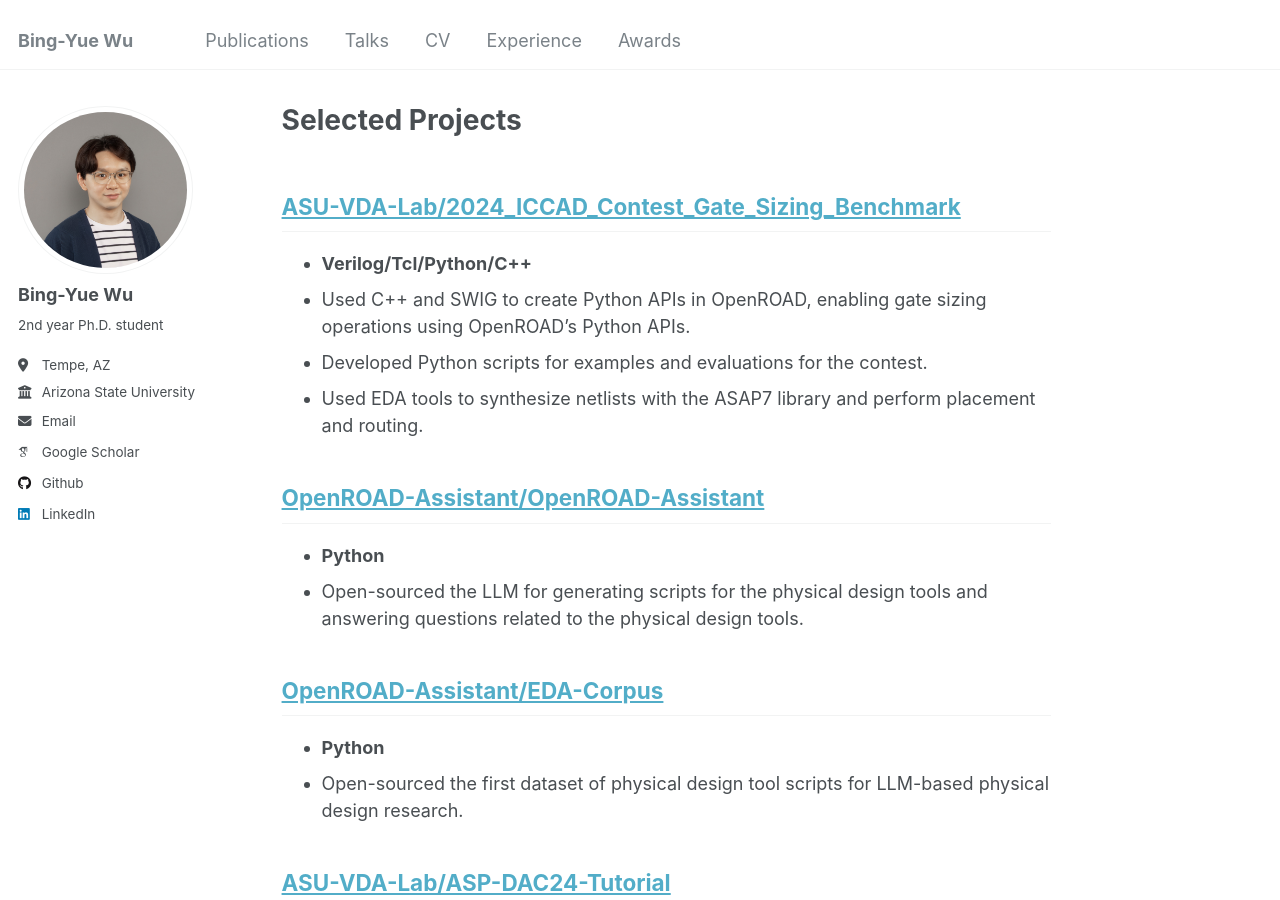
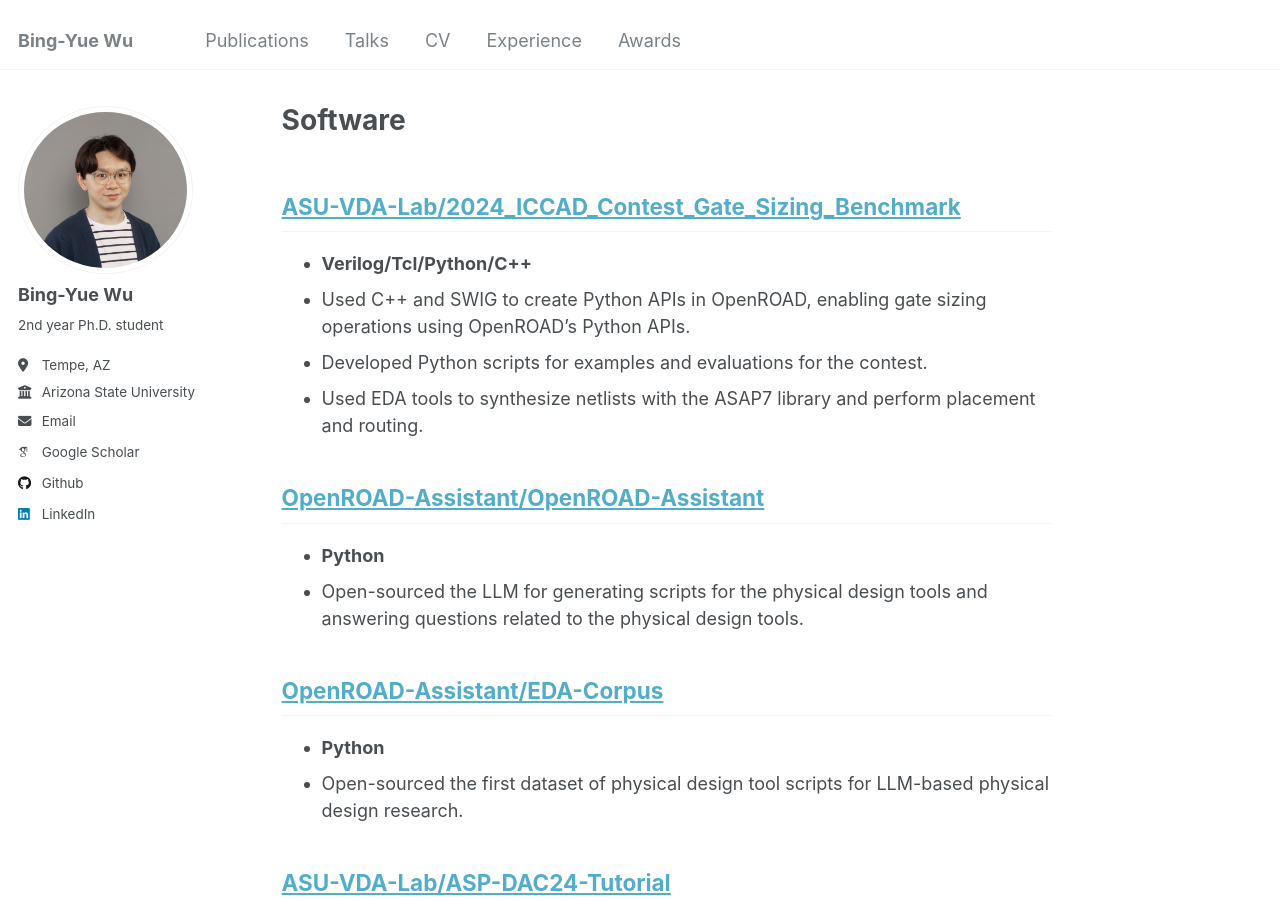
Before and after one commit to bingyuew/bingyuew.github.io, a Jekyll site: the page built from _pages/software.html, in a window 1280 px wide and 900 px high. Built offline with Jekyll 4.4.1, drawn with Linux system fonts in a browser that asks for light colours; some web fonts are replaced.

Commit message:
update website
Signed-off-by: Bing-Yue Wu <bingyuew@Bing-Yues-MacBook-Air.local>

```diff
--- a/_config.yml
+++ b/_config.yml
@@ -303,10 +303,10 @@ defaults:
       layout: single
       author_profile: true
       share: true
-  # _projects
+  # _software
   - scope:
       path: ""
-      type: projects
+      type: software
     values:
       layout: single
       author_profile: true
--- a/_pages/projects.html
+++ b/_pages/software.html
@@ -1,6 +1,6 @@
 ---
-permalink: /projects/
-title: "Selected Projects"
+permalink: /software/
+title: "Software"
 ---
 
 <h2><a href="https://github.com/ASU-VDA-Lab/2024_ICCAD_Contest_Gate_Sizing_Benchmark">ASU-VDA-Lab/2024_ICCAD_Contest_Gate_Sizing_Benchmark</a></h2>
```
